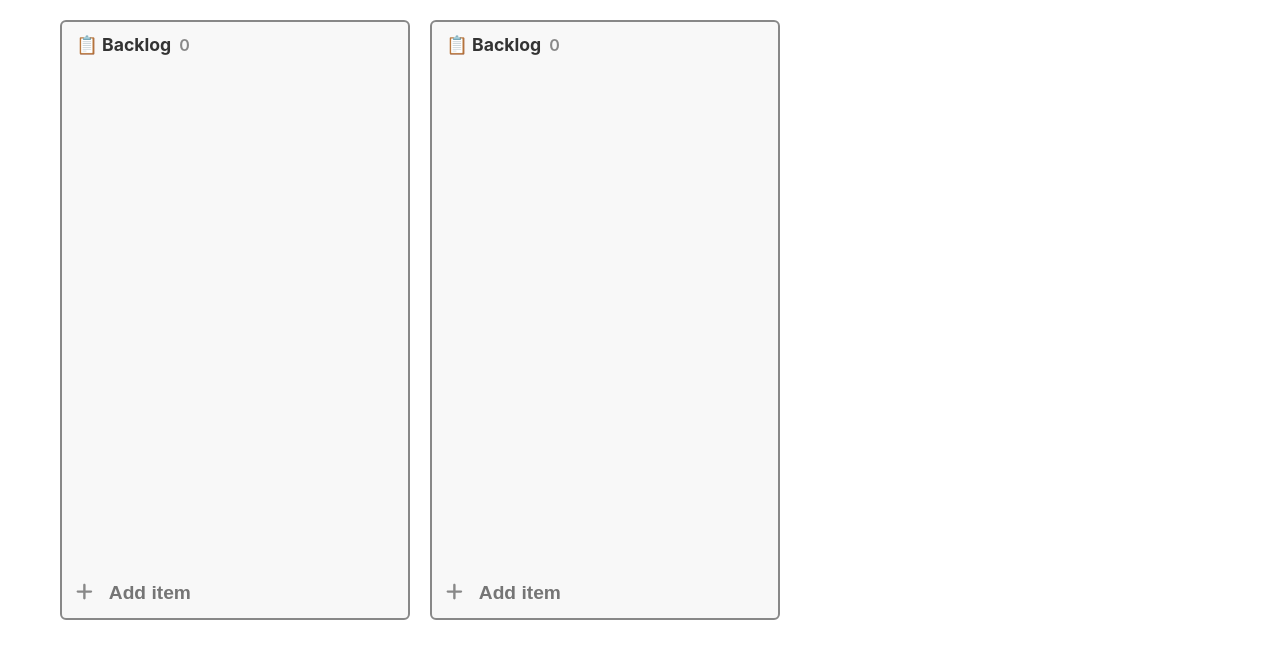
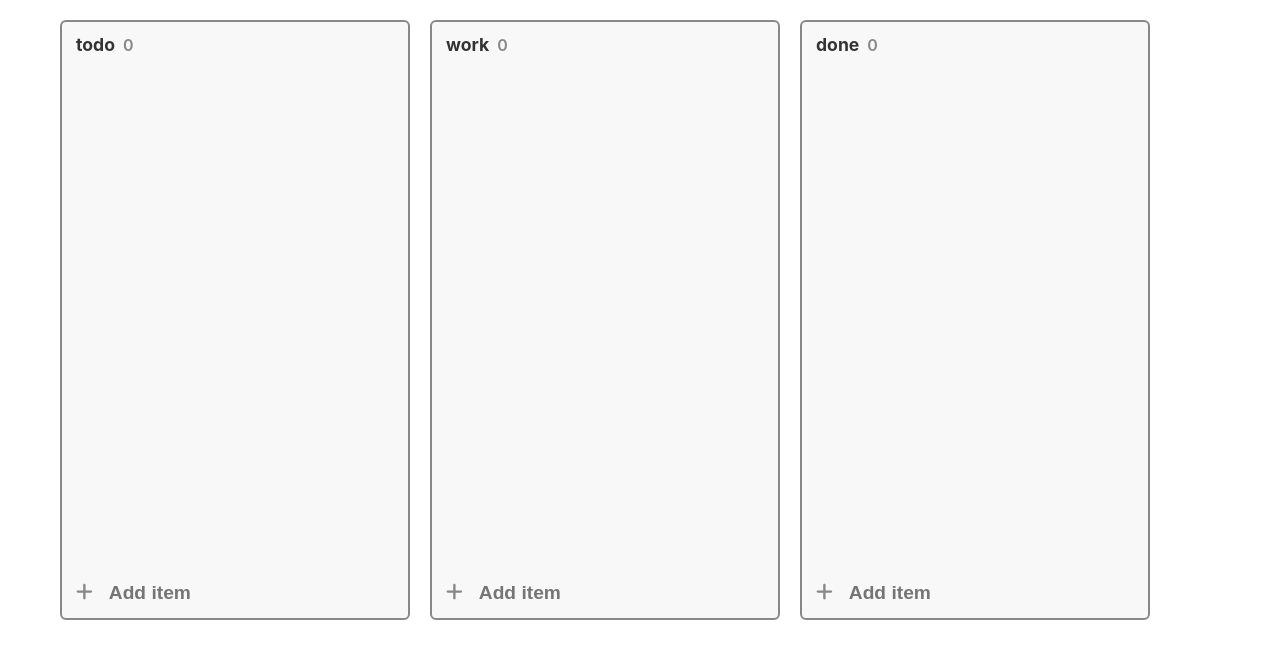
Before and after one commit to helloworld442/Team-Collaboration-Tool, a React (Vite) app: page / in a window 1280 px wide. Shown: the top 658 px of the page. Built offline with nearby package versions, Linux system fonts and the light colour scheme.

Commit message:
style : style todo list #48

```diff
--- a/src/components/todo/TodoHead.jsx
+++ b/src/components/todo/TodoHead.jsx
@@ -28,7 +28,7 @@ const TodoHead = ({ label }) => {
 
   return (
     <TodoHeadStyle>
-      <span className="head-title">📋 Backlog</span>
+      <span className="head-title">{label}</span>
       <span className="head-todo-num">{labelTodos.length}</span>
     </TodoHeadStyle>
   );
--- a/src/components/todo/TodoList.jsx
+++ b/src/components/todo/TodoList.jsx
@@ -10,6 +10,7 @@ const TodoListStyle = styled.ul`
   .bottom-box {
     width: 100%;
     height: 80px;
+    margin-top: 14px;
   }
 `;
 
@@ -42,6 +43,7 @@ const TodoList = ({ label }) => {
     if (draggedTodo.label !== targetTodo.label) {
       draggedTodo.label = targetTodo.label;
     }
+
     const draggedIndex = updateTodos.findIndex((todo) => todo.id === draggedTodo.id);
     const targetIndex = updateTodos.findIndex((todo) => todo.id === targetTodo.id);
 
--- a/src/pages/Home.jsx
+++ b/src/pages/Home.jsx
@@ -16,6 +16,11 @@ const Home = () => {
           <Todo.List label="work" />
           <Todo.Form label="work" />
         </Todo.Template>
+        <Todo.Template>
+          <Todo.Head label="done" />
+          <Todo.List label="done" />
+          <Todo.Form label="done" />
+        </Todo.Template>
       </TodoContainer>
     </MainLayout>
   );
```
